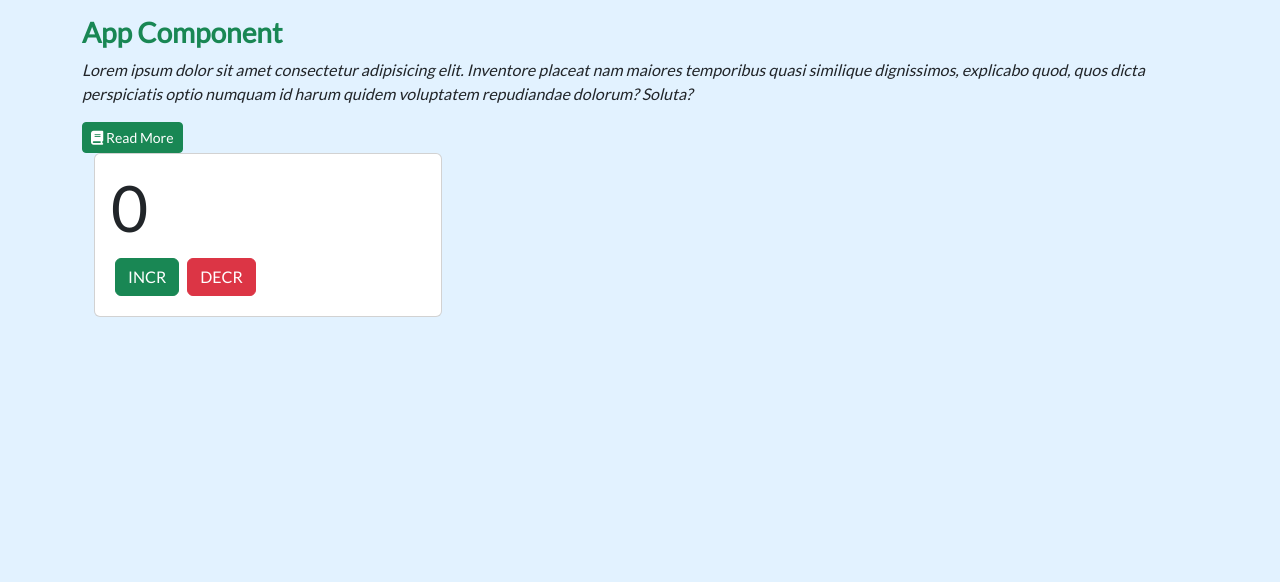
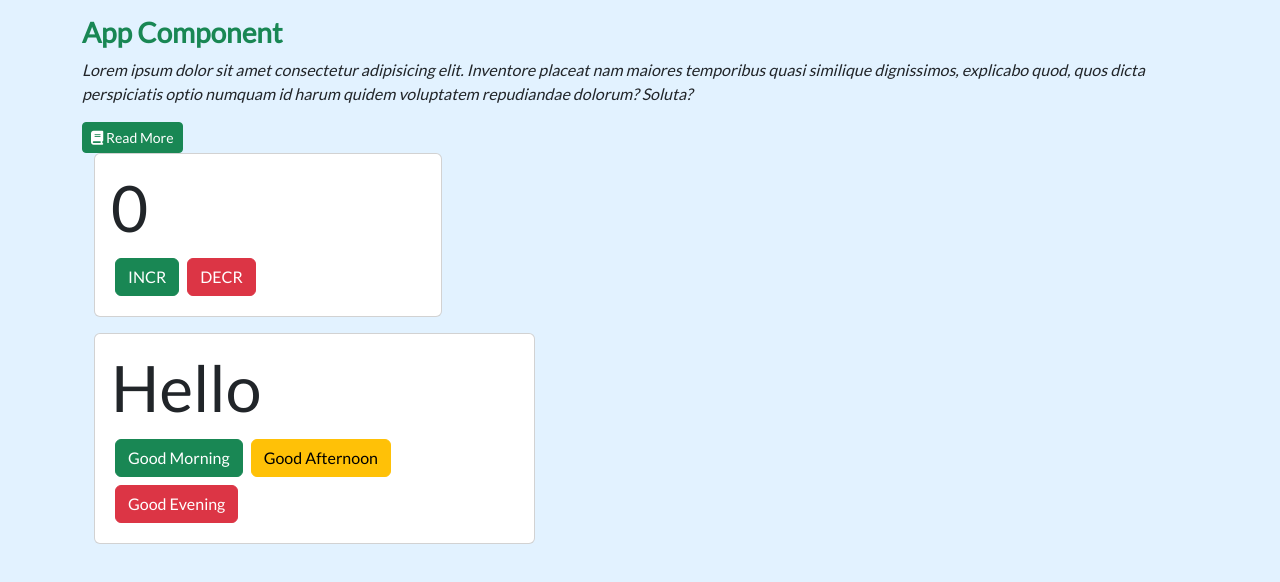
Before and after one commit to edarkea/first-app-react, a React (Create React App) app: page / in a window 1280 px wide. Shown: the top 582 px of the page. Built offline with nearby package versions, Linux system fonts and the light colour scheme.

Commit message:
add greeting

```diff
--- a/src/App.tsx
+++ b/src/App.tsx
@@ -1,6 +1,7 @@
 import React from 'react';
 import './App.css';
 import Counter from './components/Counter';
+import Greetings from './components/Greetings';
 
 function App() {
   return (
@@ -21,6 +22,11 @@ function App() {
               <Counter/>
             </div>
           </div>
+          <div className="row">
+            <div className="col">
+              <Greetings/>
+            </div>
+          </div>
         </div>
       </div>
     </React.Fragment>
--- a/src/components/Greetings.tsx
+++ b/src/components/Greetings.tsx
@@ -1 +1,40 @@
-import React from "react";
+import React, { useState } from "react";
+
+interface IState {
+    message: string;
+};
+interface IProps { };
+
+let Greetings: React.FC<IProps> = () => {
+
+    let [state, setState] = useState<IState>({
+        message: 'Hello'
+    });
+
+    let changeMessage = (greet: string): void => {
+        setState({
+            message: greet
+        });
+    };
+
+    return (
+        <React.Fragment>
+            <div className="container mt-3">
+                <div className="row">
+                    <div className="col-md-5">
+                        <div className="card">
+                            <div className="card-body">
+                                <p className="h3 display-3">{state.message}</p>
+                                <button className="btn btn-success m-1" onClick={() => changeMessage('Good Morning')}>Good Morning</button>
+                                <button className="btn btn-warning m-1" onClick={() => changeMessage('Good Afternoon')}>Good Afternoon</button>
+                                <button className="btn btn-danger m-1" onClick={() => changeMessage('Good Evening')}>Good Evening</button>
+                            </div>
+                        </div>
+                    </div>
+                </div>
+            </div>
+        </React.Fragment>
+    )
+};
+
+export default Greetings;
```
